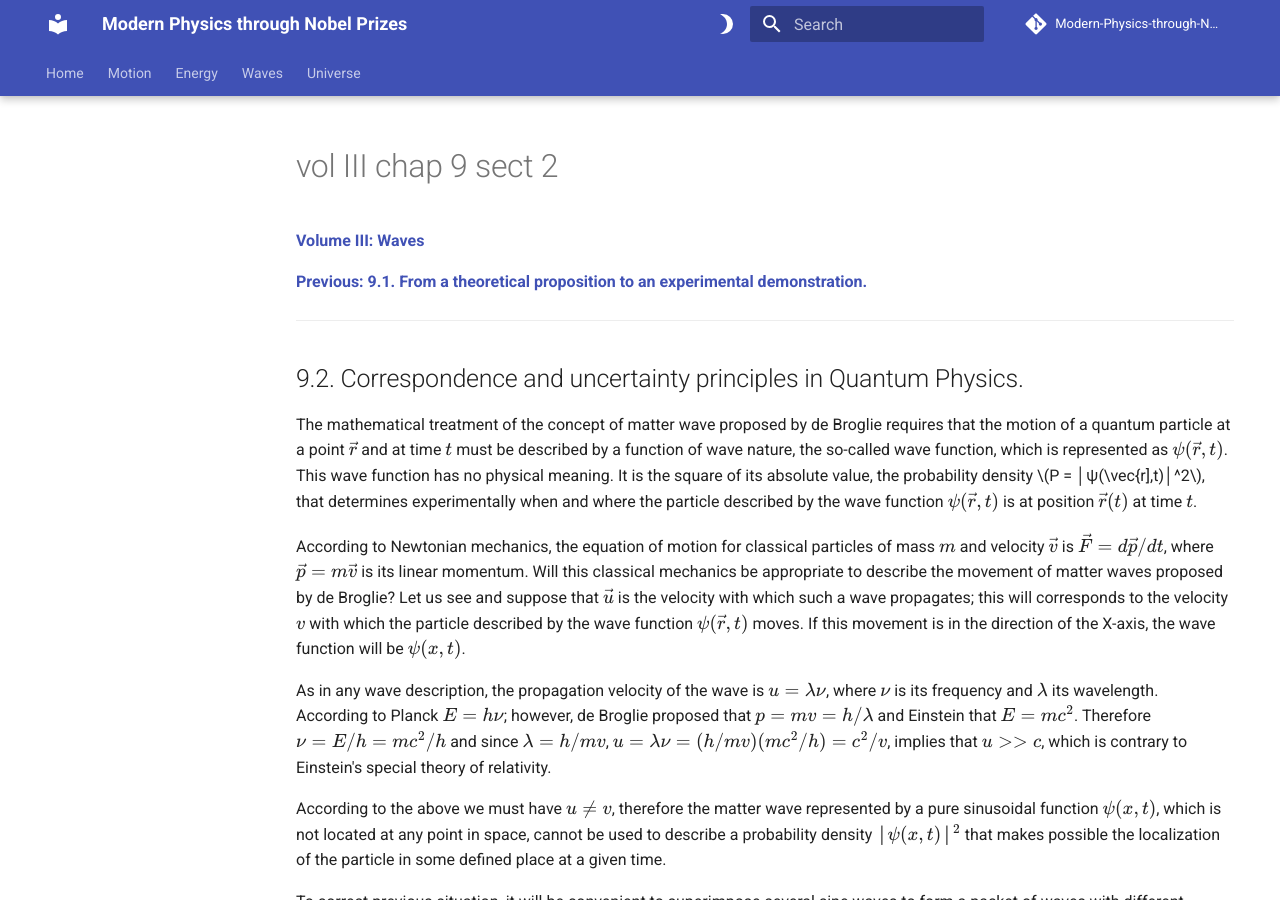
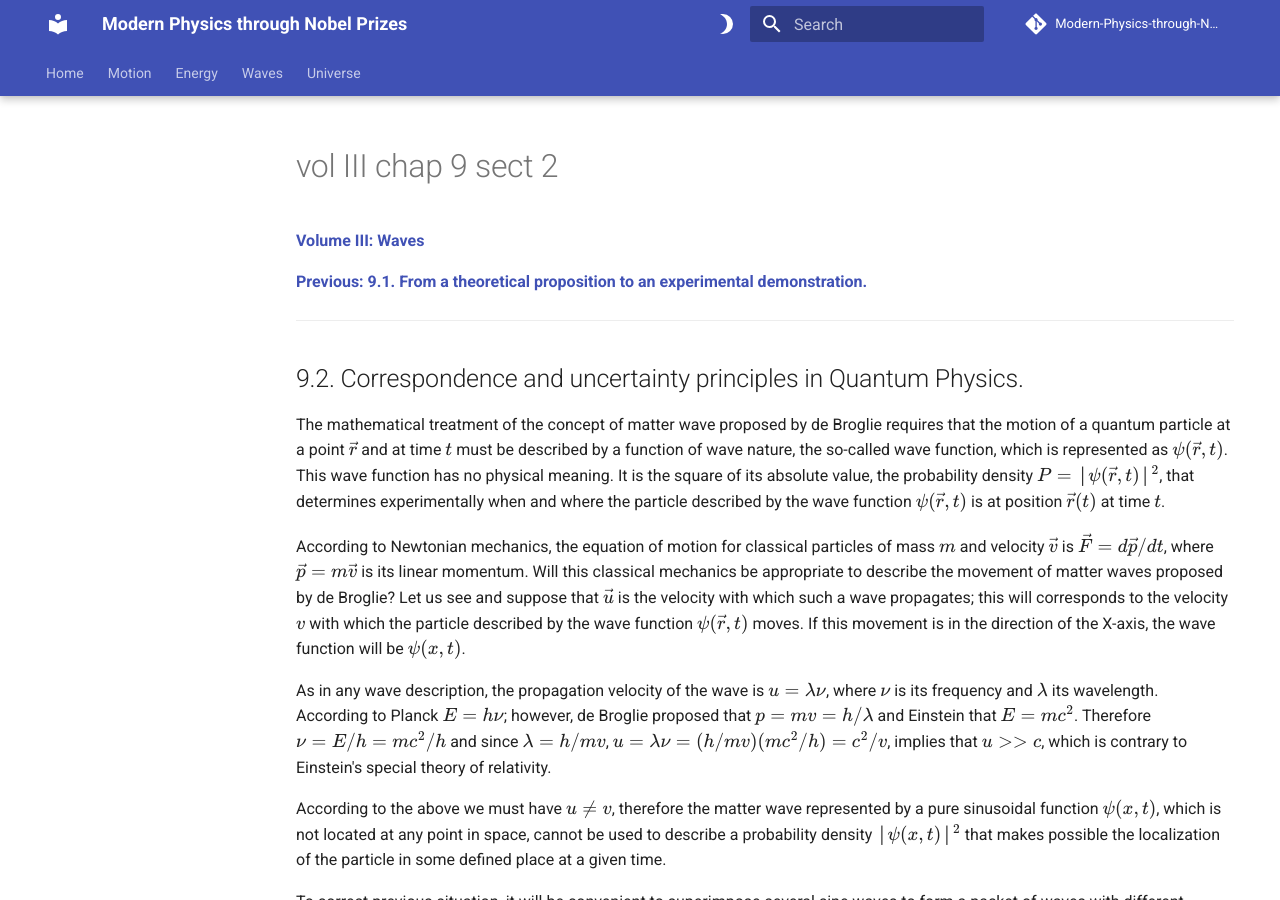
Before and after one commit to modphysnobel/modphysnobel.github.io, an MkDocs documentation site: the page built from docs/vol-III/vol-III-chap-9-sect-2.md, in a window 1280 px wide and 900 px high. Built offline with MkDocs 1.6.1 and Material for MkDocs 9.7.7, drawn with Linux system fonts in a browser that asks for light colours; some web fonts are replaced; comment, search, counter and statistics services are not loaded.

```diff
--- a/docs/vol-III/vol-III-chap-9-sect-2.md
+++ b/docs/vol-III/vol-III-chap-9-sect-2.md
@@ -7,7 +7,7 @@
 
 ## 9.2. Correspondence and uncertainty principles in Quantum Physics.
 
-The mathematical treatment of the concept of matter wave proposed by de Broglie requires that the motion of a quantum particle at a point $\vec{r}$ and at time $t$ must be described by a function of wave nature, the so-called wave function, which is represented as $ψ(\vec{r},t)$. This wave function has no physical meaning. It is the square of its absolute value, the probability density $P = │ψ(\vec{r],t)│^2$, that determines experimentally when and where the particle described by the wave function $ψ(\vec{r},t)$ is at position $\vec{r}(t)$ at time $t$.
+The mathematical treatment of the concept of matter wave proposed by de Broglie requires that the motion of a quantum particle at a point $\vec{r}$ and at time $t$ must be described by a function of wave nature, the so-called wave function, which is represented as $ψ(\vec{r},t)$. This wave function has no physical meaning. It is the square of its absolute value, the probability density $P = │ψ(\vec{r},t)│^2$, that determines experimentally when and where the particle described by the wave function $ψ(\vec{r},t)$ is at position $\vec{r}(t)$ at time $t$.
 
 According to Newtonian mechanics, the equation of motion for classical particles of mass $m$ and velocity $\vec{v}$ is $\vec{F} = d\vec{p}/dt$, where $\vec{p} = m\vec{v}$ is its linear momentum. Will this classical mechanics be appropriate to describe the movement of matter waves proposed by de Broglie? Let us see and suppose that $\vec{u}$ is the velocity with which such a wave propagates; this will corresponds to the velocity $v$ with which the particle described by the wave function $ψ(\vec{r},t)$ moves. If this movement is in the direction of the X-axis, the wave function will be $ψ(x,t)$.
 
```
